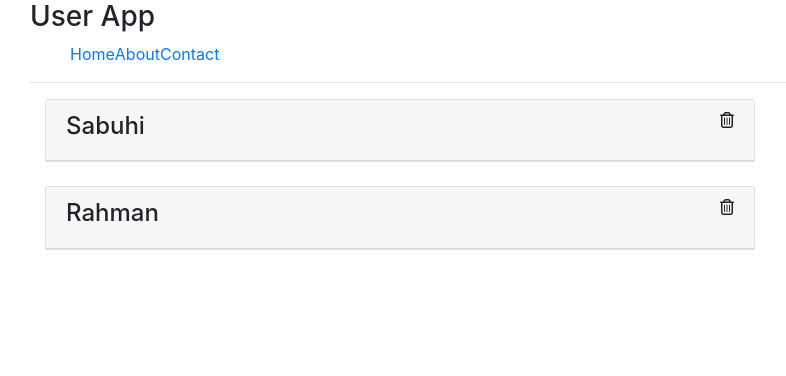
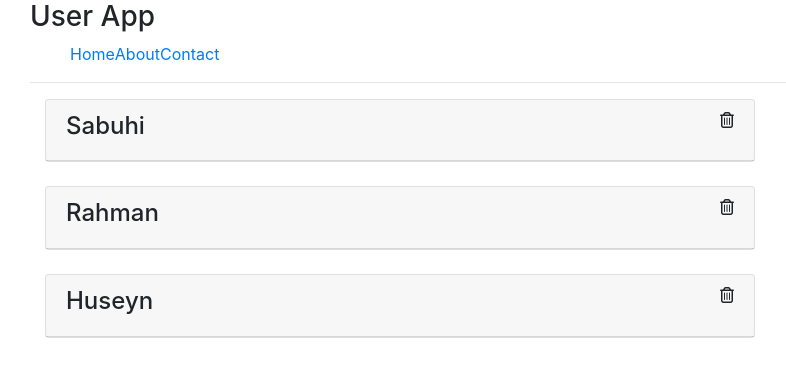
Before and after one commit to Sabuhi0/PragmatechFrontEndProject, a React (Create React App) app in the folder LearnReact/reactapp/: page / in a window 1280 px wide. Shown: the top 376 px of the page, without its empty margins (55-841 px from the left). Built offline with nearby package versions, Linux system fonts and the light colour scheme.

Commit message:
Communication Between Components

```diff
--- a/LearnReact/reactapp/src/App.js
+++ b/LearnReact/reactapp/src/App.js
@@ -1,26 +1,44 @@
 import Navbar from './components/Navbar';
-import User from './components/User';
+import Users from './components/Users';
 import './App.css';
+import { Component } from 'react';
 
-function App() {
+class App extends Component {
+  state = {
+    users: [
+      {
+        id: 1,
+        name: "Sabuhi",
+        webPrograming: "FrontEnd Developers",
+        salary: "800$"
+      },
+      {
+        id: 2,
+        name: "Rahman",
+        webPrograming: "BackEnd Developers",
+        salary:"900$"
+      },
+      {
+        id: 3,
+        name: "Huseyn",
+        webPrograming: "BackEnd Developers",
+        salary: "1000$"
+      }
+    ]
+  }
+  render() {
     return (
       <div className="App">
         <div className='container'>
           <Navbar title = "User App"/>
           <hr />
-        <User
-          name = "Sabuhi"
-          webPrograming = "FrontEnd Developers"
-          salary = "800$"
-        />
-        <User
-          name = "Rahman"
-          webPrograming = "BackEnd Developers"
-          salary = "900$"
+          <Users users = {this.state.users}
+
           />
         </div>
       </div>
     );
   }
+}
 
 export default App;
--- a/LearnReact/reactapp/src/components/Users.js
+++ b/LearnReact/reactapp/src/components/Users.js
@@ -0,0 +1,28 @@
+import React, { Component } from 'react'
+import User from './User';
+
+class Users extends Component {
+  render() {
+      const {users} = this.props;
+      console.log(users)
+    return (
+        <div>
+            {
+                users.map(user => {
+                    return (
+                        <User
+                            key = {user.id}
+                            name = {user.name}
+                            salary = {user.salary}
+                            namewebPrograming = {user.webPrograming}
+
+                        />
+                    )
+                })
+            }
+        </div>
+    )
+  }
+}
+
+export default Users;
```
Lines whose indentation alone changed are shown as unchanged.
